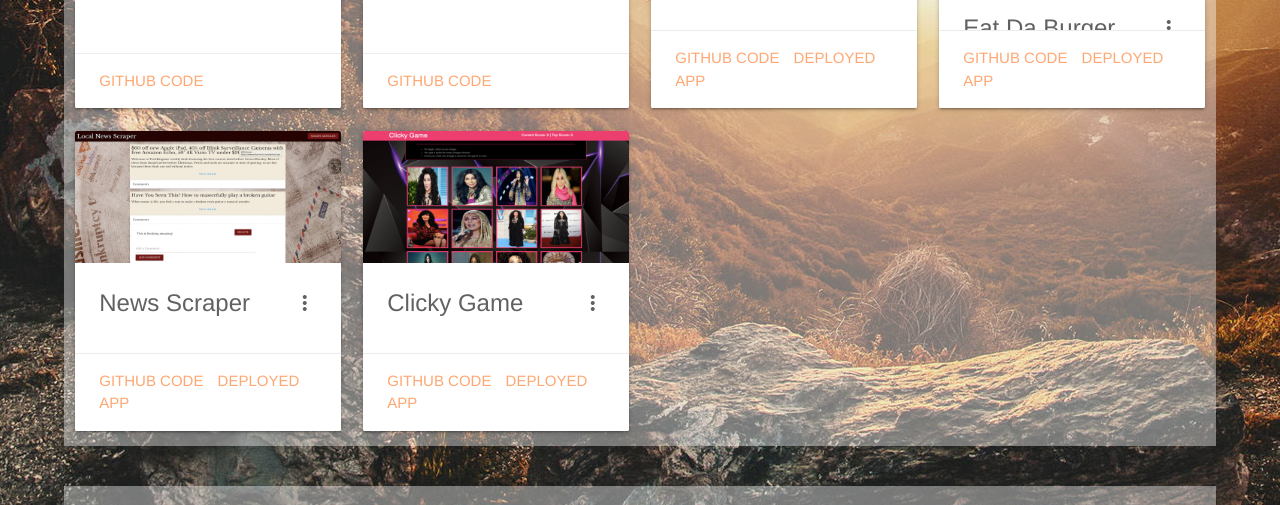
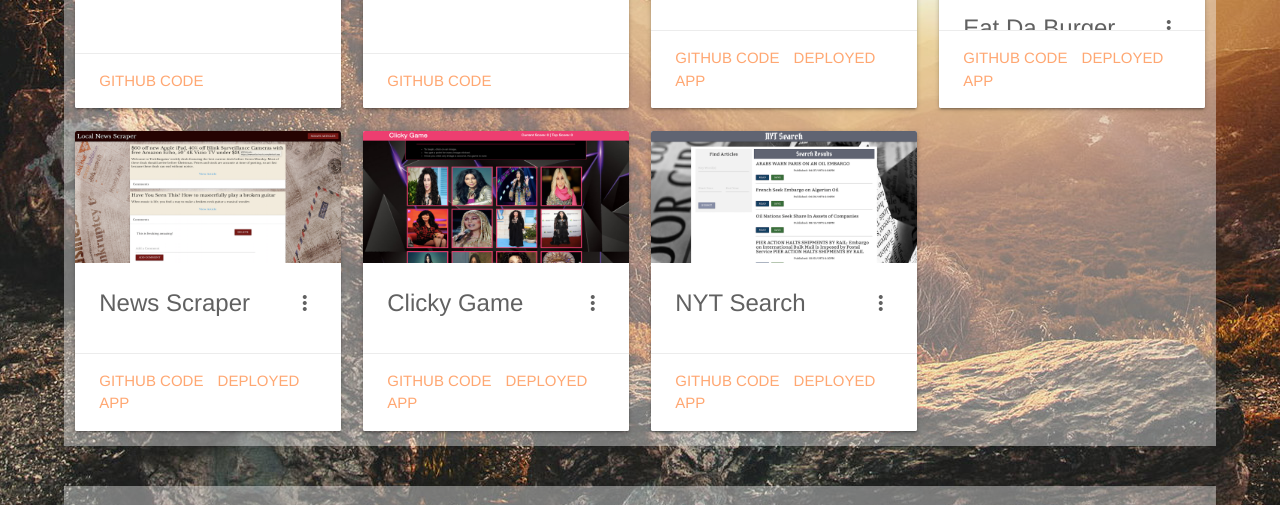
Before and after one commit to chancy23/chancy23.github.io, a plain HTML site: page index.html in a window 1280 px wide. Shown: the part 1180-1685 px from the top of the page. Drawn offline with nearby package versions, Linux system fonts and the light colour scheme; grey boxes are pictures that could not be loaded; files whose address does not match are found by name.

Commit message:
added NYT Search React app to portfolio section

```diff
--- a/index.html
+++ b/index.html
@@ -353,6 +353,29 @@
                     </div>
                 </div>
             </div>
+
+            <div class="col s12 m6 l3">
+                <div class="card small">
+                    <div class="card-image waves-effect waves-block waves-light">
+                        <img class="activator" src="./assets/images/NYTSearchScreenshot.png">
+                    </div>
+                    <div class="card-content">
+                        <span class="card-title activator grey-text text-darken-2">NYT Search<i class="material-icons right">more_vert</i></span>
+                    </div>
+                    <div class="card-reveal">
+                        <span class="card-title grey-text text-darken-2">NYT Search<i class="material-icons right">close</i></span>
+                        <p>This is a single page app, built with React, that allows users to use a search form to find articles in the New York Times article API.
+                             The articles can be saved to the database and rendered in the Saved Articles section of the page to view later, or read by clicking
+                            the Read button in the Results area.
+                            Technology used: React, React Router, Express, NodeJS, MomentJS, MongoDB, Axios, Google Materialize and Fonts
+                        </p>
+                    </div>
+                    <div class="card-action">
+                        <a href="https://github.com/chancy23/NYT-Search-React.git">GitHub Code</a>
+                        <a href="https://nytsearch010319.herokuapp.com/">Deployed App</a>
+                    </div>
+                </div>
+            </div>
         </div>
         <!-- Skills Area-->
         <div class="row sectionHeader">
```
Also changed, not shown: assets/images/NYTSearchScreenshot.png (added), 1 other file.
